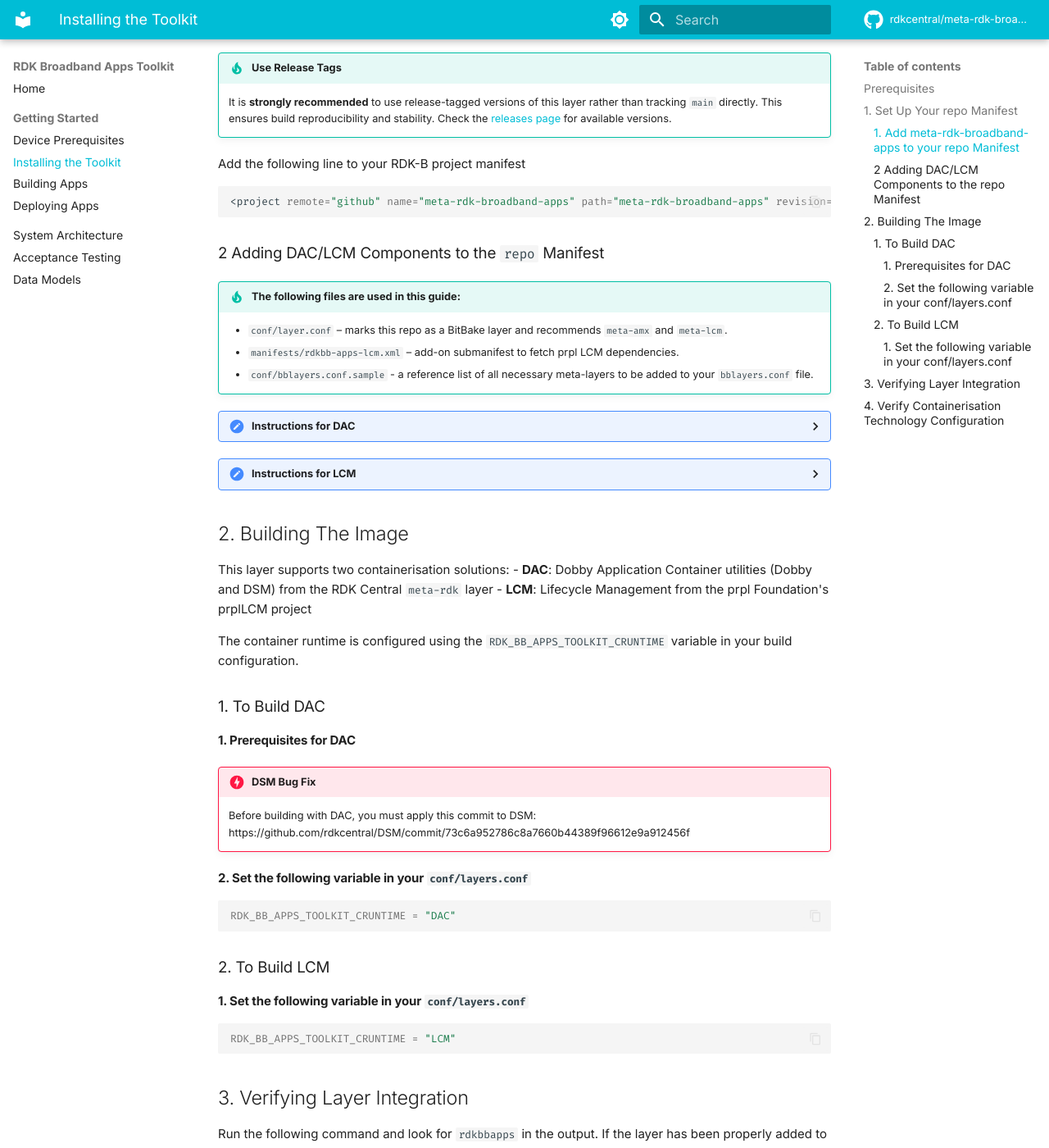
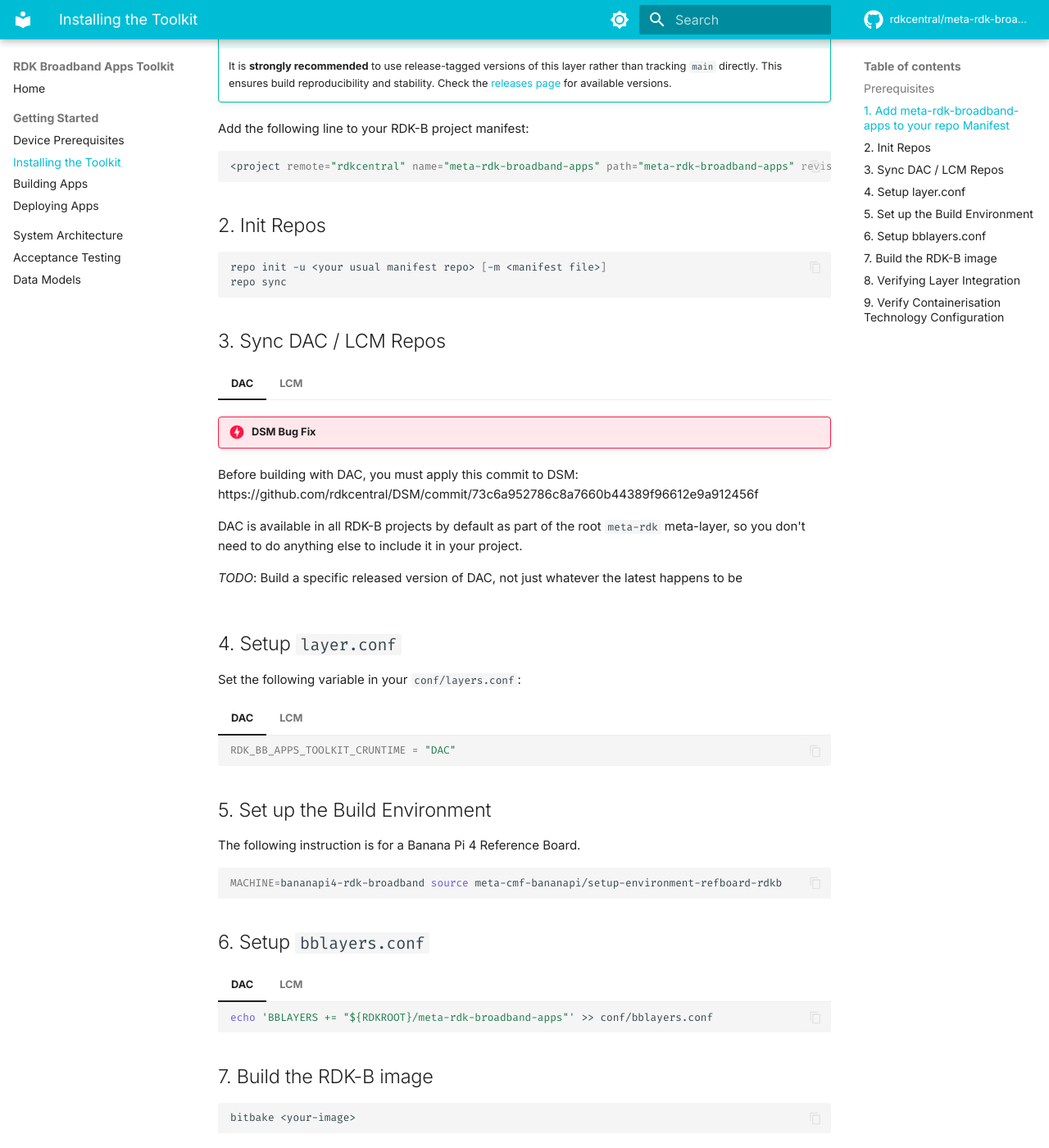
Before and after one commit to rdkcentral/meta-rdk-broadband-apps, an MkDocs documentation site: the page built from docs/installing-toolkit.md, in a window 1280 px wide and 1400 px high, scrolled down 503 px. Shown: the whole window at 82% size. Built offline with MkDocs 1.6.1 and Material for MkDocs 9.7.7, drawn with Linux system fonts in a browser that asks for light colours; comment, search, counter and statistics services are not loaded; some of the changed text lies outside the part shown.

Commit message:
fixed up the installation guide based on instructions in the confluence page

````diff
--- a/docs/installing-toolkit.md
+++ b/docs/installing-toolkit.md
@@ -9,128 +9,91 @@
     - NOTE: The recommended reference hardware is the `Banana Pi R4`
 
 
-## 1. Set Up Your `repo` Manifest
+## 1. Add `meta-rdk-broadband-apps` to your `repo` Manifest
 
-### 1. Add `meta-rdk-broadband-apps` to your `repo` Manifest
-
-!!! tip "Use Release Tags"
+!!! tip "Always Use Release Tags"
     It is **strongly recommended** to use release-tagged versions of this layer rather than tracking `main` directly. This ensures build reproducibility and stability. Check the [releases page](https://github.com/rdkcentral/meta-rdk-broadband-apps/releases) for available versions.
 
-Add the following line to your RDK-B project manifest
+Add the following line to your RDK-B project manifest:
 ```bash
-<project remote="github" name="meta-rdk-broadband-apps" path="meta-rdk-broadband-apps" revision="<tag>"/>
+<project remote="rdkcentral" name="meta-rdk-broadband-apps" path="meta-rdk-broadband-apps" revision="<tag>"/>
 ```
 
-### 2 Adding DAC/LCM Components to the `repo` Manifest
-
-!!! tip "The following files are used in this guide:"
-    - `conf/layer.conf` – marks this repo as a BitBake layer and recommends `meta-amx` and `meta-lcm`.
-    - `manifests/rdkbb-apps-lcm.xml` – add-on submanifest to fetch prpl LCM dependencies.
-    - `conf/bblayers.conf.sample` - a reference list of all necessary meta-layers to be added to your `bblayers.conf` file.
-
-<details>
-<summary>Instructions for DAC</summary>
-
-#### 1. Initialize and sync sources as you normally do for your Yocto setup
+## 2. Init Repos
 ```bash
-repo init -u <your usual manifest repo> [-m <their default manifest>]
+repo init -u <your usual manifest repo> [-m <manifest file>]
 repo sync
 ```
 
-#### 2. Add DAC Components
+## 3. Sync DAC / LCM Repos
 
-Nothing to do here. DAC is available in all RDK-B projects by default as part of the root `meta-rdk` meta-layer.
+=== "DAC"
 
-#### 3. Enter the Yocto build environment
+    !!! danger "DSM Bug Fix"
+    Before building with DAC, you must apply this commit to DSM:
+    https://github.com/rdkcentral/DSM/commit/73c6a952786c8a7660b44389f96612e9a912456f
+
+    DAC is available in all RDK-B projects by default as part of the root `meta-rdk` meta-layer, so you don't need to do anything else to include it in your project.
+
+    *TODO*: Build a specific released version of DAC, not just whatever the latest happens to be
+
+=== "LCM"
+
+    ```bash
+    ## Extend the main manifest file with the LCM sub-manifest
+    mkdir -p .repo/local_manifests
+    cp manifests/rdkbb-apps-lcm.xml .repo/local_manifests/
+    repo sync
+    ```
+
+    *TODO*: Build a specific released version of DAC, not just whatever the latest happens to be
+
+## 4. Setup `layer.conf`
+
+Set the following variable in your `conf/layers.conf`:
+
+=== "DAC"
+
+    ```bash
+    RDK_BB_APPS_TOOLKIT_CRUNTIME = "DAC"
+    ```
+
+=== "LCM"
+
+    ```bash
+    RDK_BB_APPS_TOOLKIT_CRUNTIME = "LCM"
+    ```
+
+
+## 5. Set up the Build Environment
+
+The following instruction is for a Banana Pi 4 Reference Board.
 ```bash
-source poky/oe-init-build-env
+MACHINE=bananapi4-rdk-broadband source meta-cmf-bananapi/setup-environment-refboard-rdkb
 ```
 
-#### 4. Seed BBLAYERS from the provided sample
+## 6. Setup `bblayers.conf`
 
-!!! tip "Alternatively, you can manually copy the required meta-layers from `bblayers.conf.sample` into your existing `bblayers.conf`."
+=== "DAC"
 
-```bash
-cp ../conf/bblayers.conf.sample conf/bblayers.conf
-```
+    ```bash
+    echo 'BBLAYERS += "${RDKROOT}/meta-rdk-broadband-apps"' >> conf/bblayers.conf
+    ```
 
-#### 5. (Optional) Pick a reference MACHINE for repeatable builds
-```bash
-echo 'MACHINE ?= "raspberrypi4-64"' >> conf/local.conf
-```
-</details>
+=== "LCM"
 
+    ```bash
+    echo 'BBLAYERS += "${RDKROOT}/meta-lcm"' >> conf/bblayers.conf
+    echo 'BBLAYERS += "${RDKROOT}/meta-amx"' >> conf/bblayers.conf
+    echo 'BBLAYERS += "${RDKROOT}/meta-rdk-broadband-apps"' >> conf/bblayers.conf
+    ```
 
-<details
-><summary>Instructions for LCM</summary>
-
-#### 1. Initialize and sync sources as you normally do for your Yocto setup
-```bash
-repo init -u <your usual manifest repo> [-m <their default manifest>]
-repo sync
-```
-
-#### 2. Add LCM Components
-```bash
-mkdir -p .repo/local_manifests
-cp manifests/rdkbb-apps-lcm.xml .repo/local_manifests/
-repo sync
-```
-
-#### 3. Enter the Yocto build environment
-```bash
-source poky/oe-init-build-env
-```
-
-#### 4. Seed BBLAYERS from the provided sample
-
-!!! tip "Alternatively, you can manually copy the required meta-layers from `bblayers.conf.sample` into your existing `bblayers.conf`."
-
-```bash
-cp ../conf/bblayers.conf.sample conf/bblayers.conf
-```
-
-#### 5. (Optional) Pick a reference MACHINE for repeatable builds
-```bash
-echo 'MACHINE ?= "raspberrypi4-64"' >> conf/local.conf
-```
-
-#### 6. Build
+## 7. Build the RDK-B image
 ```bash
 bitbake <your-image>
 ```
-</details>
 
-## 2. Building The Image
-
-This layer supports two containerisation solutions:
-- **DAC**: Dobby Application Container utilities (Dobby and DSM) from the RDK Central `meta-rdk` layer
-- **LCM**: Lifecycle Management from the prpl Foundation's prplLCM project
-
-The container runtime is configured using the `RDK_BB_APPS_TOOLKIT_CRUNTIME` variable in your build configuration.
-
-### 1. To Build DAC
-
-#### 1. Prerequisites for DAC
-
-!!! danger "DSM Bug Fix"
-    Before building with DAC, you must apply this commit to DSM:
-    https://github.com/rdkcentral/DSM/commit/73c6a952786c8a7660b44389f96612e9a912456f
-
-#### 2. Set the following variable in your `conf/layers.conf`
-```bash
-RDK_BB_APPS_TOOLKIT_CRUNTIME = "DAC"
-```
-
-### 2. To Build LCM
-
-#### 1. Set the following variable in your `conf/layers.conf`
-```bash
-RDK_BB_APPS_TOOLKIT_CRUNTIME = "LCM"
-```
-
-
-## 3. Verifying Layer Integration
+## 8. Verifying Layer Integration
 
 Run the following command and look for `rdkbbapps` in the output. If the layer has been properly added to your build, this command should show the layer path and priority.
 
@@ -138,7 +101,7 @@
 bitbake-layers show-layers
 ```
 
-## 4. Verify Containerisation Technology Configuration
+## 9. Verify Containerisation Technology Configuration
 
 Run the following command to ensure you have correctly set your Containerisation Technology (either DAC or prplLCM):
 
````
